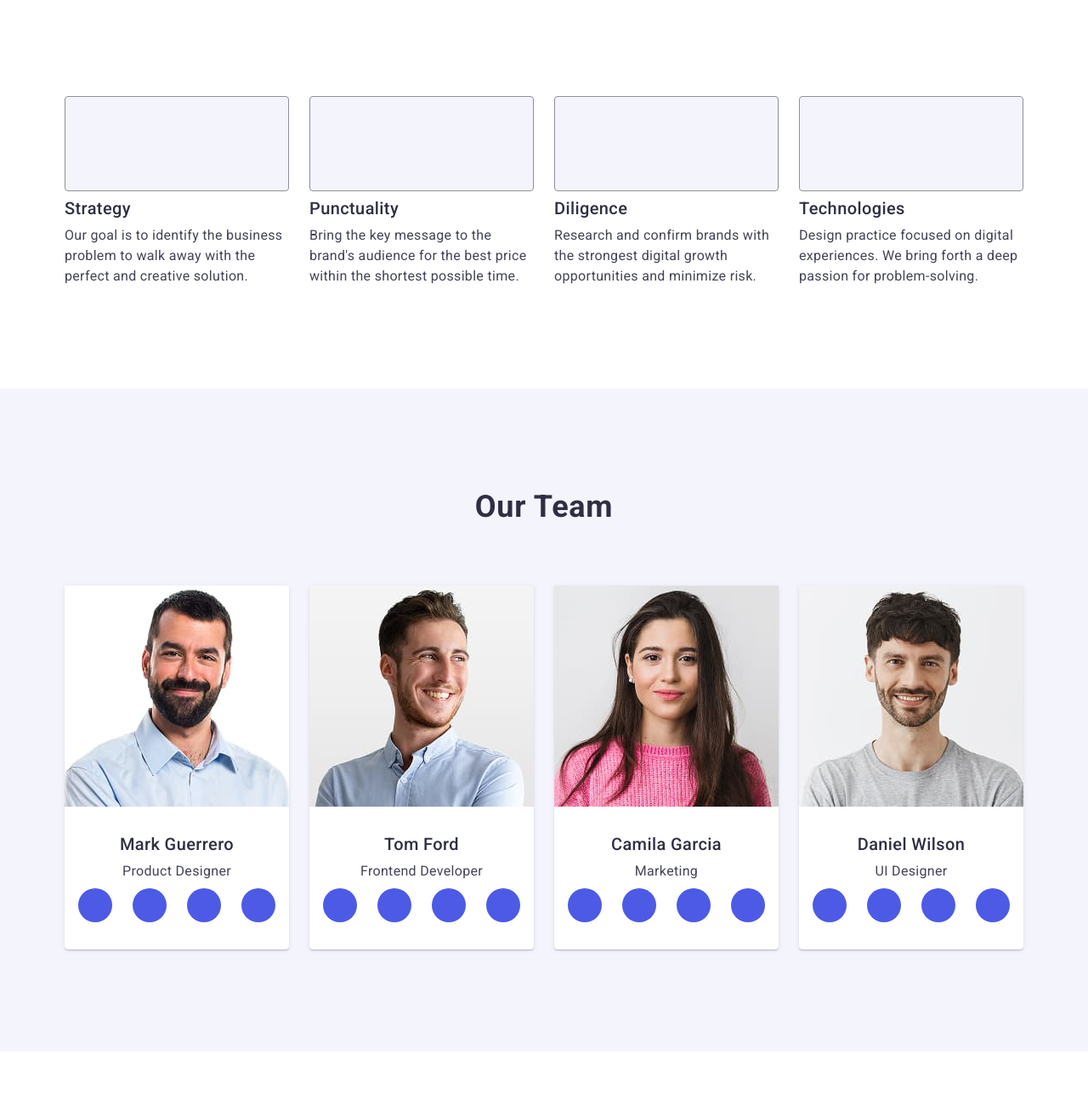
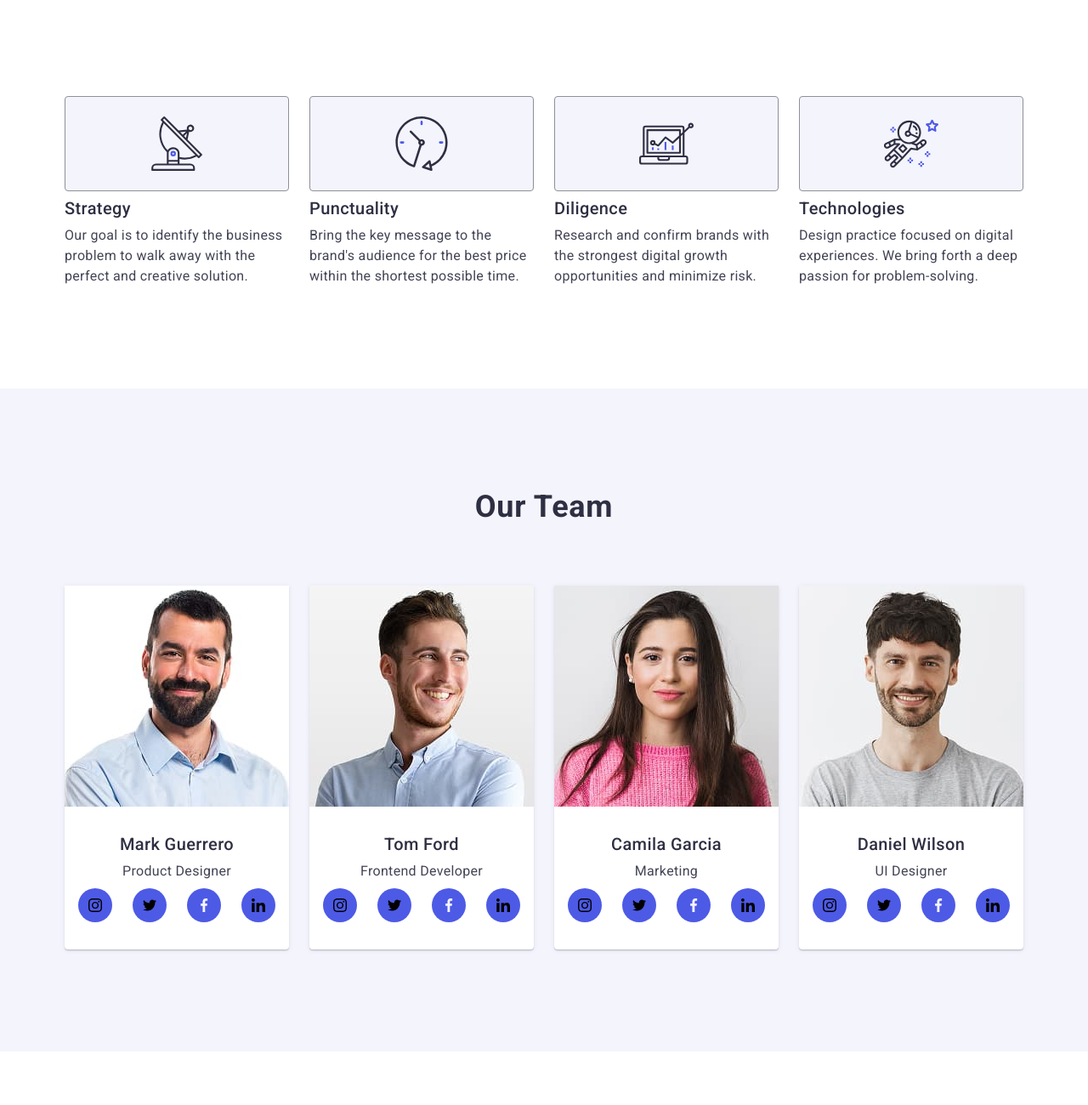
Before and after one commit to mintjam69/goit-markup-hw-05, a plain HTML site: page index.html in a window 1280 px wide. Shown: the part 680-1980 px from the top of the page at 85% size. Drawn offline with nearby package versions, Linux system fonts and the light colour scheme.

Commit message:
rename icon

```diff
--- a/index.html
+++ b/index.html
@@ -75,7 +75,7 @@
             <li class="features-item">
               <div class="icon-wraper">
                 <svg width="64" height="64">
-                  <use href="./images/icons.svg#icon-antenna-1"></use>
+                  <use href="./images/icons.svg#icon-antenna"></use>
                 </svg>
               </div>
               <h3 class="heading-three">Strategy</h3>
@@ -87,7 +87,7 @@
             <li class="features-item">
               <div class="icon-wraper">
                 <svg width="64" height="64">
-                  <use href="./images/icons.svg#icon-clock-1"></use>
+                  <use href="./images/icons.svg#icon-clock"></use>
                 </svg>
               </div>
               <h3 class="heading-three">Punctuality</h3>
@@ -99,7 +99,7 @@
             <li class="features-item">
               <div class="icon-wraper">
                 <svg width="64" height="64">
-                  <use href="./images/icons.svg#icon-diagram-1"></use>
+                  <use href="./images/icons.svg#icon-diagram"></use>
                 </svg>
               </div>
               <h3 class="heading-three">Diligence</h3>
@@ -111,7 +111,7 @@
             <li class="features-item">
               <div class="icon-wraper">
                 <svg width="64" height="64">
-                  <use href="./images/icons.svg#icon-astronaut-1"></use>
+                  <use href="./images/icons.svg#icon-astronaut"></use>
                 </svg>
               </div>
               <h3 class="heading-three">Technologies</h3>
@@ -144,28 +144,28 @@
                   <li class="social-link-item">
                     <a href="" class="social-link">
                       <svg width="16" height="16" class="icon">
-                        <use href="./images/icons.svg#icon-instagram-2"></use>
+                        <use href="./images/icons.svg#icon-instagram"></use>
                       </svg>
                     </a>
                   </li>
                   <li class="social-link-item">
                     <a href="" class="social-link">
                       <svg width="16" height="16" class="icon">
-                        <use href="./images/icons.svg#icon-twitter-1"></use>
+                        <use href="./images/icons.svg#icon-twitter"></use>
                       </svg>
                     </a>
                   </li>
                   <li class="social-link-item">
                     <a href="" class="social-link">
                       <svg width="16" height="16" class="icon">
-                        <use href="./images/icons.svg#icon-facebook-1"></use>
+                        <use href="./images/icons.svg#icon-facebook"></use>
                       </svg>
                     </a>
                   </li>
                   <li class="social-link-item">
                     <a href="" class="social-link">
                       <svg width="16" height="16" class="icon">
-                        <use href="./images/icons.svg#icon-linkedin-1"></use>
+                        <use href="./images/icons.svg#icon-linkedin"></use>
                       </svg>
                     </a>
                   </li>
@@ -186,28 +186,28 @@
                   <li class="social-link-item">
                     <a href="" class="social-link">
                       <svg width="16" height="16" class="icon">
-                        <use href="./images/icons.svg#icon-instagram-2"></use>
+                        <use href="./images/icons.svg#icon-instagram"></use>
                       </svg>
                     </a>
                   </li>
                   <li class="social-link-item">
                     <a href="" class="social-link">
                       <svg width="16" height="16" class="icon">
-                        <use href="./images/icons.svg#icon-twitter-1"></use>
+                        <use href="./images/icons.svg#icon-twitter"></use>
                       </svg>
                     </a>
                   </li>
                   <li class="social-link-item">
                     <a href="" class="social-link">
                       <svg width="16" height="16" class="icon">
-                        <use href="./images/icons.svg#icon-facebook-1"></use>
+                        <use href="./images/icons.svg#icon-facebook"></use>
                       </svg>
                     </a>
                   </li>
                   <li class="social-link-item">
                     <a href="" class="social-link">
                       <svg width="16" height="16" class="icon">
-                        <use href="./images/icons.svg#icon-linkedin-1"></use>
+                        <use href="./images/icons.svg#icon-linkedin"></use>
                       </svg>
                     </a>
                   </li>
@@ -228,28 +228,28 @@
                   <li class="social-link-item">
                     <a href="" class="social-link">
                       <svg width="16" height="16" class="icon">
-                        <use href="./images/icons.svg#icon-instagram-2"></use>
+                        <use href="./images/icons.svg#icon-instagram"></use>
                       </svg>
                     </a>
                   </li>
                   <li class="social-link-item">
                     <a href="" class="social-link">
                       <svg width="16" height="16" class="icon">
-                        <use href="./images/icons.svg#icon-twitter-1"></use>
+                        <use href="./images/icons.svg#icon-twitter"></use>
                       </svg>
                     </a>
                   </li>
                   <li class="social-link-item">
                     <a href="" class="social-link">
                       <svg width="16" height="16" class="icon">
-                        <use href="./images/icons.svg#icon-facebook-1"></use>
+                        <use href="./images/icons.svg#icon-facebook"></use>
                       </svg>
                     </a>
                   </li>
                   <li class="social-link-item">
                     <a href="" class="social-link">
                       <svg width="16" height="16" class="icon">
-                        <use href="./images/icons.svg#icon-linkedin-1"></use>
+                        <use href="./images/icons.svg#icon-linkedin"></use>
                       </svg>
                     </a>
                   </li>
@@ -270,28 +270,28 @@
                   <li class="social-link-item">
                     <a href="" class="social-link">
                       <svg width="16" height="16" class="icon">
-                        <use href="./images/icons.svg#icon-instagram-2"></use>
+                        <use href="./images/icons.svg#icon-instagram"></use>
                       </svg>
                     </a>
                   </li>
                   <li class="social-link-item">
                     <a href="" class="social-link">
                       <svg width="16" height="16" class="icon">
-                        <use href="./images/icons.svg#icon-twitter-1"></use>
+                        <use href="./images/icons.svg#icon-twitter"></use>
                       </svg>
                     </a>
                   </li>
                   <li class="social-link-item">
                     <a href="" class="social-link">
                       <svg width="16" height="16" class="icon">
-                        <use href="./images/icons.svg#icon-facebook-1"></use>
+                        <use href="./images/icons.svg#icon-facebook"></use>
                       </svg>
                     </a>
                   </li>
                   <li class="social-link-item">
                     <a href="" class="social-link">
                       <svg width="16" height="16" class="icon">
-                        <use href="./images/icons.svg#icon-linkedin-1"></use>
+                        <use href="./images/icons.svg#icon-linkedin"></use>
                       </svg>
                     </a>
                   </li>
@@ -439,28 +439,28 @@
             <li class="social-link-item">
               <a href="" class="social-link">
                 <svg width="24" height="24" class="icon">
-                  <use href="./images/icons.svg#icon-instagram-2"></use>
+                  <use href="./images/icons.svg#icon-instagram"></use>
                 </svg>
               </a>
             </li>
             <li class="social-link-item">
               <a href="" class="social-link">
                 <svg width="24" height="24" class="icon">
-                  <use href="./images/icons.svg#icon-twitter-1"></use>
+                  <use href="./images/icons.svg#icon-twitter"></use>
                 </svg>
               </a>
             </li>
             <li class="social-link-item">
               <a href="" class="social-link">
                 <svg width="24" height="24" class="icon">
-                  <use href="./images/icons.svg#icon-facebook-1"></use>
+                  <use href="./images/icons.svg#icon-facebook"></use>
                 </svg>
               </a>
             </li>
             <li class="social-link-item">
               <a href="" class="social-link">
                 <svg width="24" height="24" class="icon">
-                  <use href="./images/icons.svg#icon-linkedin-1"></use>
+                  <use href="./images/icons.svg#icon-linkedin"></use>
                 </svg>
               </a>
             </li>
```
